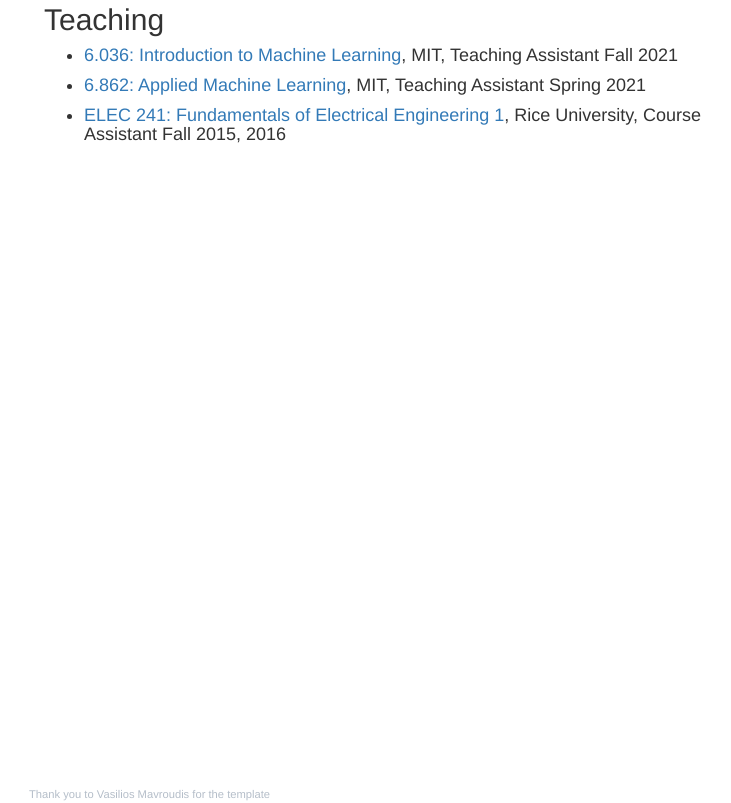
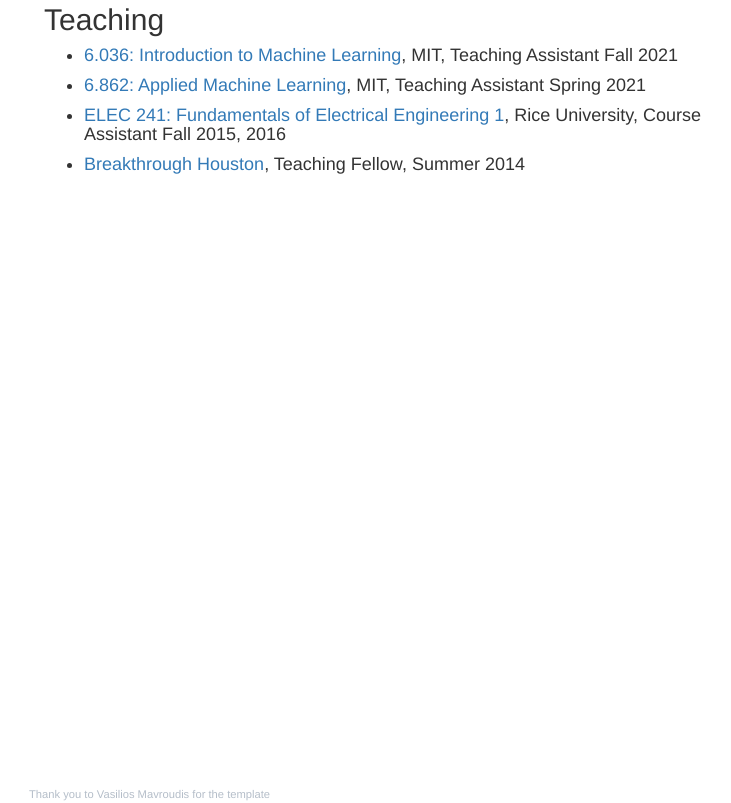
Before and after one commit to YaminArefeen/YaminArefeen.github.io, a plain HTML site: page index.html in a window 1280 px wide. Shown: the part 2248-3051 px from the top of the page, without its empty margins (41-772 px from the left). Drawn offline with nearby package versions, Linux system fonts and the light colour scheme.

Commit message:
included breakthrough in experience

```diff
--- a/index.html
+++ b/index.html
@@ -183,6 +183,10 @@
                      <h4><li class="teaching" words="elec241"><a href = "https://elec241.rice.edu/">ELEC 241: Fundamentals of Electrical Engineering 1</a>, Rice University, Course Assistant Fall 2015, 2016</li></h4>
                 </ul>
 
+                 <ul>
+                     <h4><li class="teaching" words="breakthrough"><a href = "https://breakthroughhouston.org/">Breakthrough Houston</a>, Teaching Fellow, Summer 2014</li></h4>
+                </ul>
+
         </div>
     <!-- Other people may like it too! -->
     <a style="color:#b5bec9;font-size:0.8em; float:none;" href="https://github.com/mavroudisv/plain-academic">Thank you to Vasilios Mavroudis for the template</a>
```
